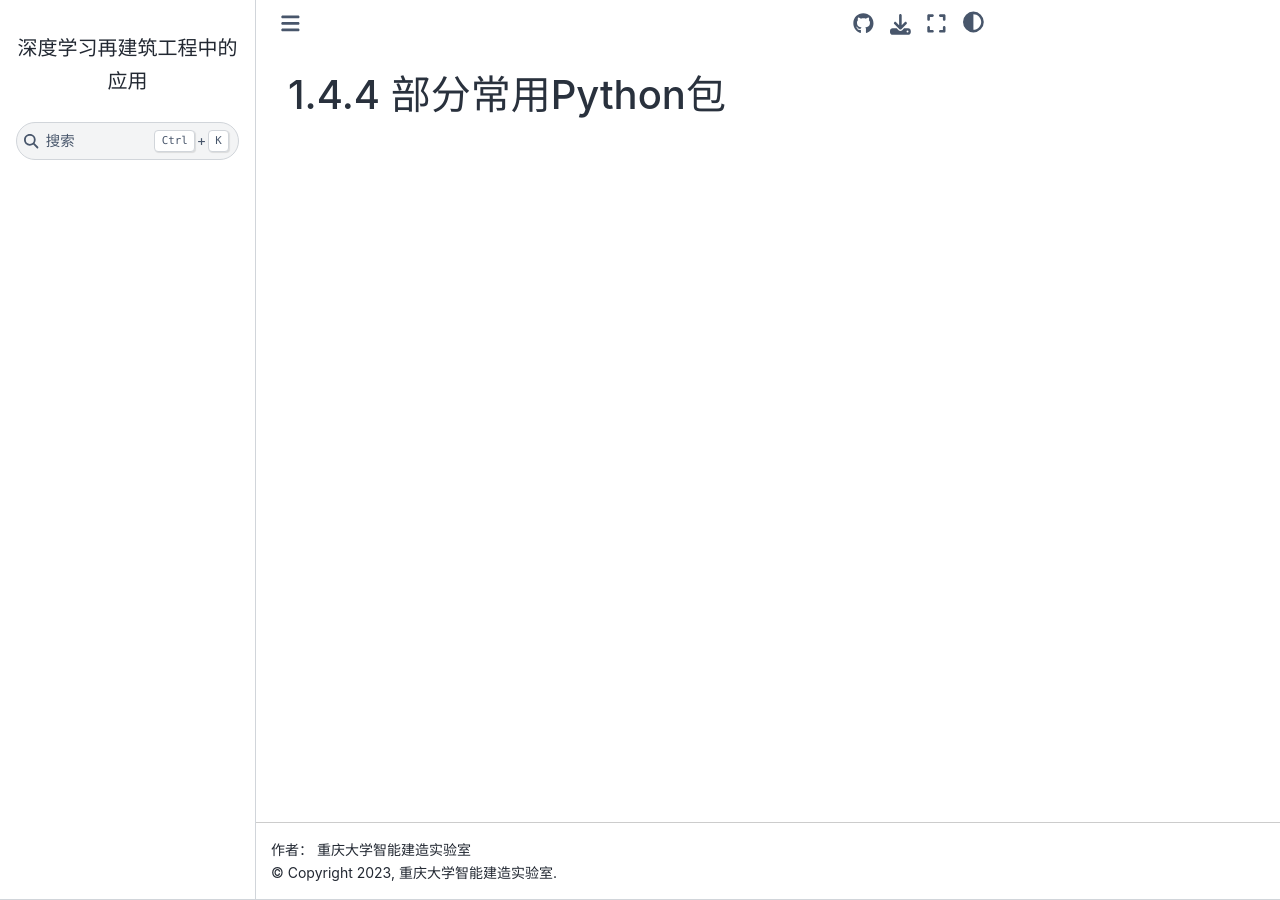
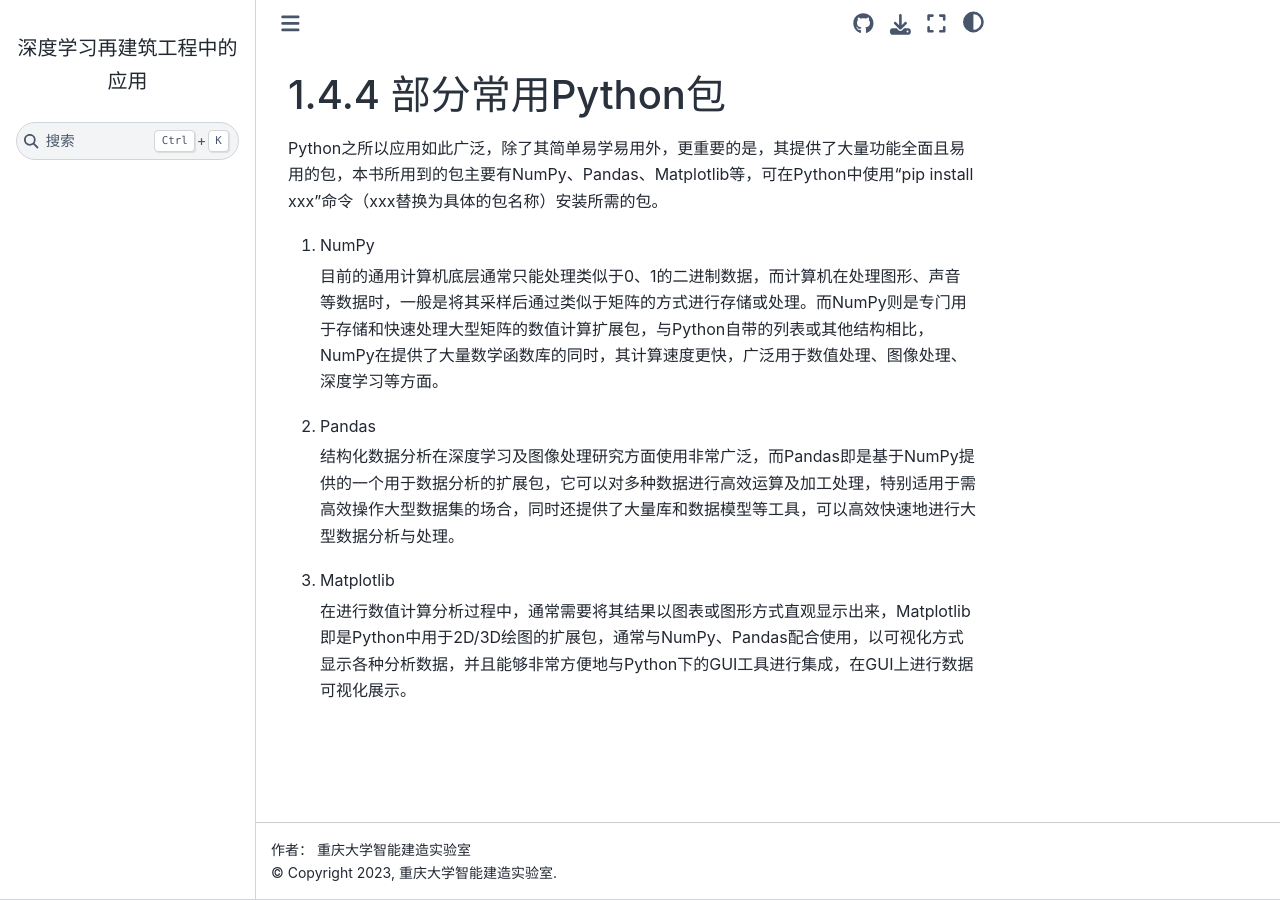
Before and after one commit to iblofcqu/book001, a Sphinx documentation site: the page built from source/1/1.4/1.4.4.md, in a window 1280 px wide. Built offline with Sphinx 7.4.7 and the Sphinx Book theme 1.1.4, drawn with Linux system fonts in a browser that asks for light colours.

Commit message:
docs(1.4.4): 1.4.4

```diff
--- a/source/1/1.4/1.4.4.md
+++ b/source/1/1.4/1.4.4.md
@@ -1,2 +1,16 @@
 1.4.4 部分常用Python包
 ===============================
+
+Python之所以应用如此广泛，除了其简单易学易用外，更重要的是，其提供了大量功能全面且易用的包，本书所用到的包主要有NumPy、Pandas、Matplotlib等，可在Python中使用“pip install xxx”命令（xxx替换为具体的包名称）安装所需的包。
+
+1. NumPy
+
+    目前的通用计算机底层通常只能处理类似于0、1的二进制数据，而计算机在处理图形、声音等数据时，一般是将其采样后通过类似于矩阵的方式进行存储或处理。而NumPy则是专门用于存储和快速处理大型矩阵的数值计算扩展包，与Python自带的列表或其他结构相比，NumPy在提供了大量数学函数库的同时，其计算速度更快，广泛用于数值处理、图像处理、深度学习等方面。
+
+2. Pandas
+
+    结构化数据分析在深度学习及图像处理研究方面使用非常广泛，而Pandas即是基于NumPy提供的一个用于数据分析的扩展包，它可以对多种数据进行高效运算及加工处理，特别适用于需高效操作大型数据集的场合，同时还提供了大量库和数据模型等工具，可以高效快速地进行大型数据分析与处理。
+
+3. Matplotlib
+
+    在进行数值计算分析过程中，通常需要将其结果以图表或图形方式直观显示出来，Matplotlib即是Python中用于2D/3D绘图的扩展包，通常与NumPy、Pandas配合使用，以可视化方式显示各种分析数据，并且能够非常方便地与Python下的GUI工具进行集成，在GUI上进行数据可视化展示。
```
